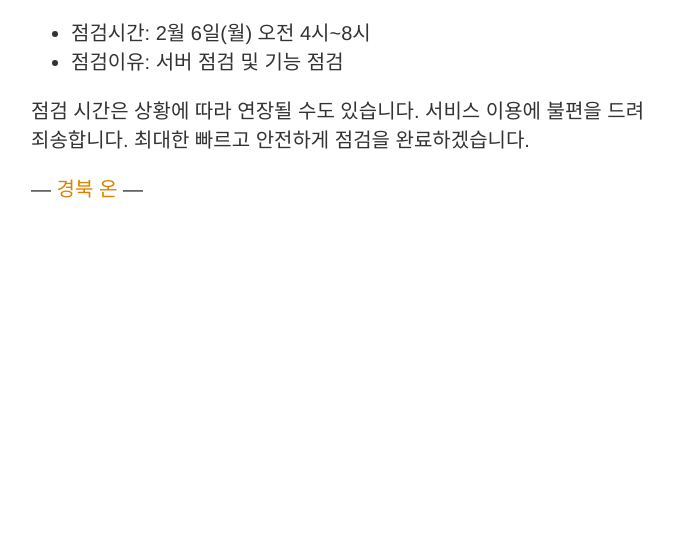
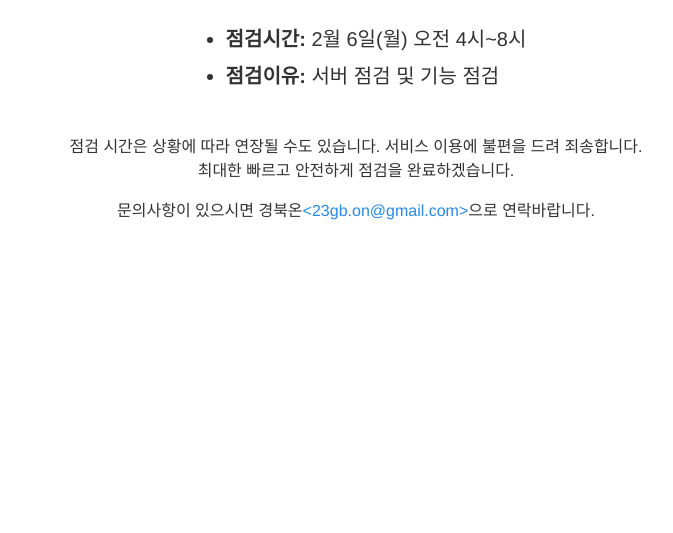
Before and after one commit to parti-coop/mx-gb-static, a plain HTML site: page index.html in a window 1280 px wide. Shown: the part 267-800 px from the top of the page, without its empty margins (284-957 px from the left). Drawn offline with Linux system fonts and the light colour scheme.

Commit message:
chore: 전체문구를 센터정렬로 변경합니다

```diff
--- a/index.html
+++ b/index.html
@@ -8,7 +8,7 @@
       body {
         text-align: center;
         padding: 5% 10%;
-        font: 20px Helvetica, sans-serif;
+        font: 16px Helvetica, sans-serif;
         color: #333;
         word-break: keep-all;
       }
@@ -19,17 +19,24 @@
       }
       article {
         display: block;
-        text-align: left;
         max-width: 650px;
         margin: 0 auto;
       }
       a {
-        color: #dc8100;
+        color: #258aeb;
         text-decoration: none;
       }
       a:hover {
-        color: #333;
+        color: #0d63b5;
         text-decoration: none;
+      }
+      ul {
+        font-size: 20px;
+        display: inline-block;
+        text-align: left;
+      }
+      ul li {
+        margin-bottom: 8px;
       }
       @media only screen and (max-width: 480px) {
         h1 {
@@ -48,16 +55,20 @@
       <h1>현재 서버 점검중입니다.</h1>
       <p>보다 안정적인 서비스 제공을 위해 점검을 진행합니다.</p>
       <ul>
-        <li>점검시간: 2월 6일(월) 오전 4시~8시</li>
-        <li>점검이유: 서버 점검 및 기능 점검</li>
+        <li><b>점검시간:</b> 2월 6일(월) 오전 4시~8시</li>
+        <li><b>점검이유:</b> 서버 점검 및 기능 점검</li>
       </ul>
 
       <p>
         점검 시간은 상황에 따라 연장될 수도 있습니다. 서비스 이용에 불편을 드려
-        죄송합니다. 최대한 빠르고 안전하게 점검을 완료하겠습니다.
+        죄송합니다. <br />최대한 빠르고 안전하게 점검을 완료하겠습니다.
       </p>
-      <p id="signature">
-        &mdash; <a href="mailto:23gb.on@gmail.com">경북 온</a> &mdash;
+      <p>
+        문의사항이 있으시면 경북온<a
+          id="signature"
+          href="mailto:23gb.on@gmail.com"
+          ><23gb.on@gmail.com></a
+        >으로 연락바랍니다.
       </p>
     </article>
   </body>
```
